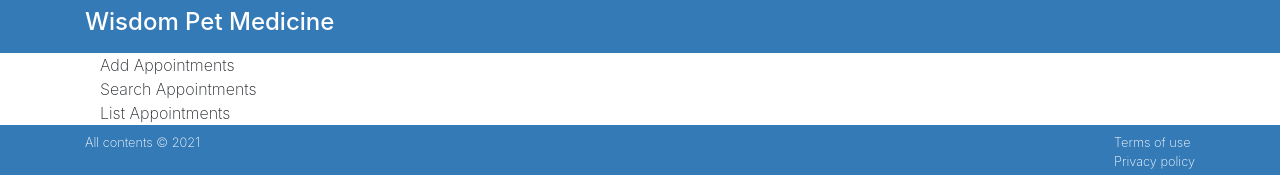
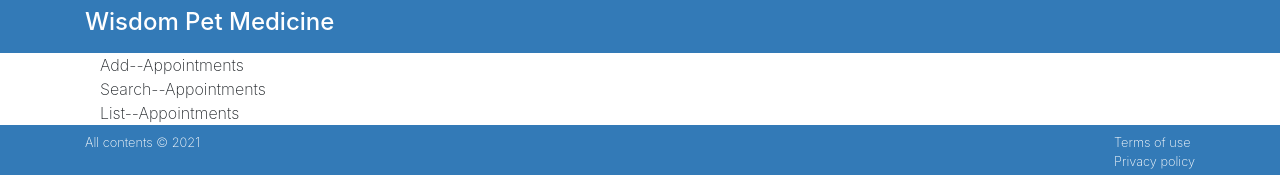
Before and after one commit to chibui/react-interface, a React (Create React App) app: page / in a window 1280 px wide. Shown: the top 175 px of the page. Built offline with nearby package versions, Linux system fonts and the light colour scheme.

Commit message:
Create subcomponents

```diff
--- /dev/null
+++ b/src/components/AddAppointments.js
@@ -0,0 +1,11 @@
+import React, { Component } from 'react';
+
+class AddAppointments extends Component {
+    render () {
+        return (
+            <div>Add--Appointments</div>
+        );
+    }
+}
+
+export default AddAppointments;
--- a/src/components/App.js
+++ b/src/components/App.js
@@ -1,5 +1,9 @@
 import React, { Component } from 'react';
 import '../css/App.css';
+
+import AddAppointments from './AddAppointments';
+import ListAppointments from './ListAppointments';
+import SearchAppointments from './SearchAppointments';
 
 class App extends Component {
   render() {
@@ -9,9 +13,9 @@ class App extends Component {
           <div className="row">
             <div className="col-md-12 bg-white">
               <div className="container">
-                <div>Add Appointments</div>
-                <div>Search Appointments</div>
-                <div>List Appointments</div>
+                <AddAppointments />
+                <SearchAppointments />
+                <ListAppointments />
               </div>
             </div>
           </div>
--- /dev/null
+++ b/src/components/ListAppointments.js
@@ -0,0 +1,11 @@
+import React, { Component } from 'react';
+
+class ListAppointments extends Component {
+    render () {
+        return (
+            <div>List--Appointments</div>
+        );
+    }
+}
+
+export default ListAppointments;
--- /dev/null
+++ b/src/components/SearchAppointments.js
@@ -0,0 +1,11 @@
+import React, { Component } from 'react';
+
+class SearchAppointments extends Component {
+    render () {
+        return (
+            <div>Search--Appointments</div>
+        );
+    }
+}
+
+export default SearchAppointments;
```
